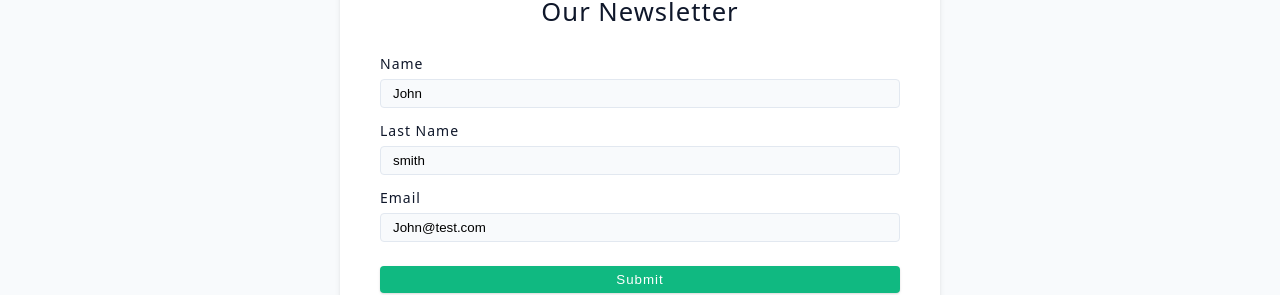
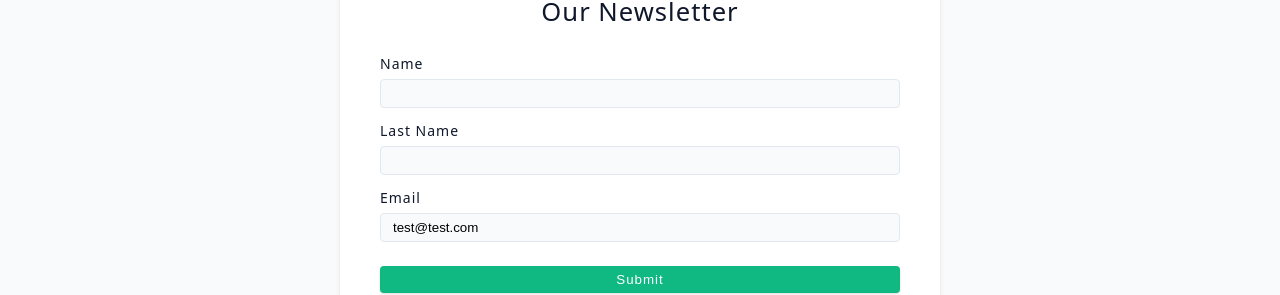
Before and after one commit to arianbod/react-cocktail-makers, a React (Vite) app: page /Newsletter in a window 1280 px wide. Shown: the part 247-542 px from the top of the page. Built offline with nearby package versions, Linux system fonts and the light colour scheme.

Commit message:
Error handling added

```diff
--- a/src/pages/Newsletter.jsx
+++ b/src/pages/Newsletter.jsx
@@ -1,12 +1,24 @@
+import axios from 'axios';
 import React from 'react';
-import { Form } from 'react-router-dom';
+import { Form, redirect, useNavigation } from 'react-router-dom';
+import { toast } from 'react-toastify';
+const newsletterUrl = 'https://course-api.com/cocktails-newsletter';
 export const action = async ({ request }) => {
 	const formData = await request.formData();
 	const data = Object.fromEntries(formData);
-	console.log(data);
-	return null;
+	try {
+		const response = await axios.post(newsletterUrl, data);
+		toast.success(response.data.msg);
+		return redirect('/');
+	} catch (error) {
+		console.error(error);
+		toast.error(error?.response?.data?.msg);
+		return error;
+	}
 };
 const Newsletter = () => {
+	const navigation = useNavigation();
+	const isSubmitting = navigation.state === 'submitting';
 	return (
 		<Form
 			className='form'
@@ -22,12 +34,11 @@ const Newsletter = () => {
 					name
 				</label>
 				<input
+					required
 					type='text'
-					defaultValue='John'
-					className='form-input'
+					className='form-input required'
 					name='name'
 					id='name'
-					required
 				/>
 			</div>
 			<div className='form-row'>
@@ -37,34 +48,34 @@ const Newsletter = () => {
 					last Name
 				</label>
 				<input
+					required
 					type='text'
-					defaultValue='smith'
-					className='form-input'
+					className='form-input required'
 					name='lastName'
 					id='lastName'
-					required
 				/>
 			</div>
 			<div className='form-row'>
 				<label
-					htmlFor='Email'
+					htmlFor='email'
 					className='form-label'>
-					Email
+					email
 				</label>
 				<input
+					required
 					type='text'
-					defaultValue='John@test.com'
-					className='form-input'
-					name='Email'
-					id='Email'
-					required
+					defaultValue='test@test.com'
+					className='form-input required'
+					name='email'
+					id='email'
 				/>
 			</div>
 			<button
 				className='btn btn-block'
 				type='submit'
-				style={{ marginTop: '0.5rem' }}>
-				submit
+				style={{ marginTop: '0.5rem' }}
+				disabled={isSubmitting}>
+				{isSubmitting ? 'submitting' : 'submit'}
 			</button>
 		</Form>
 	);
```
